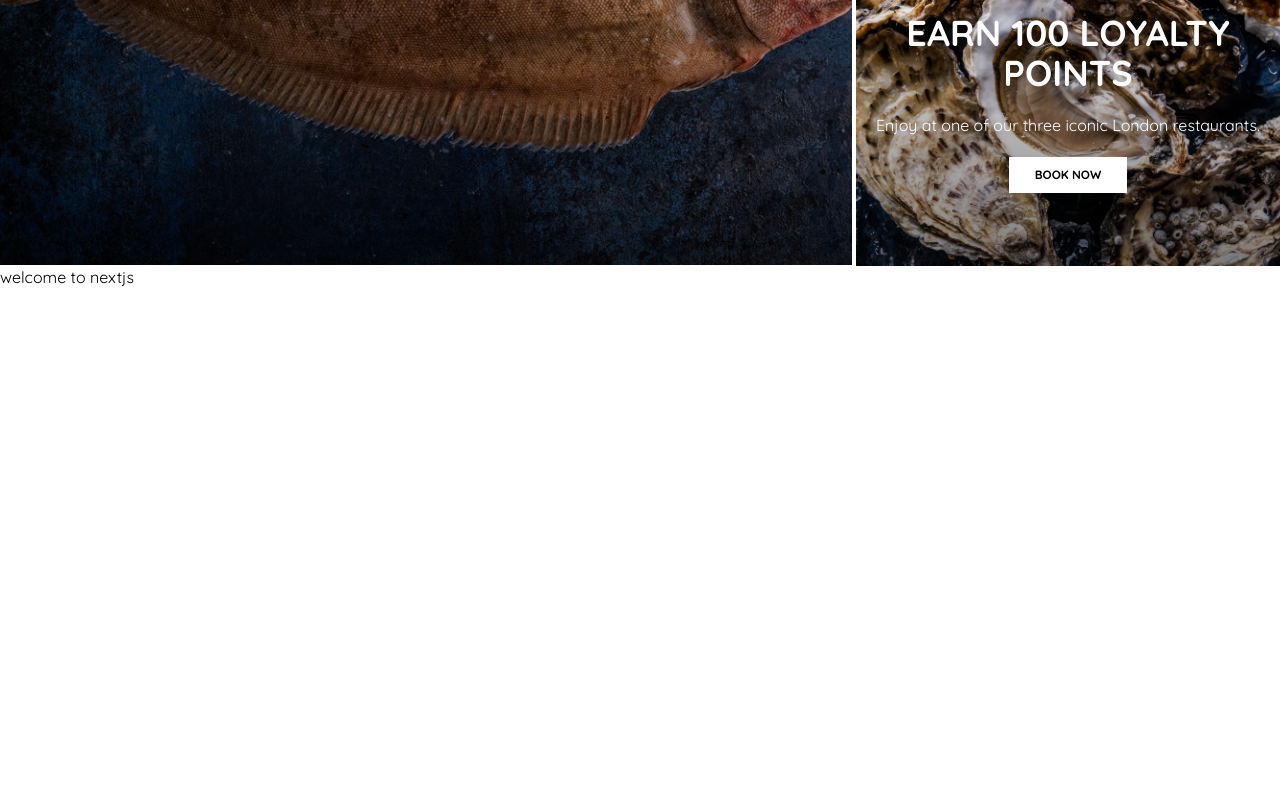
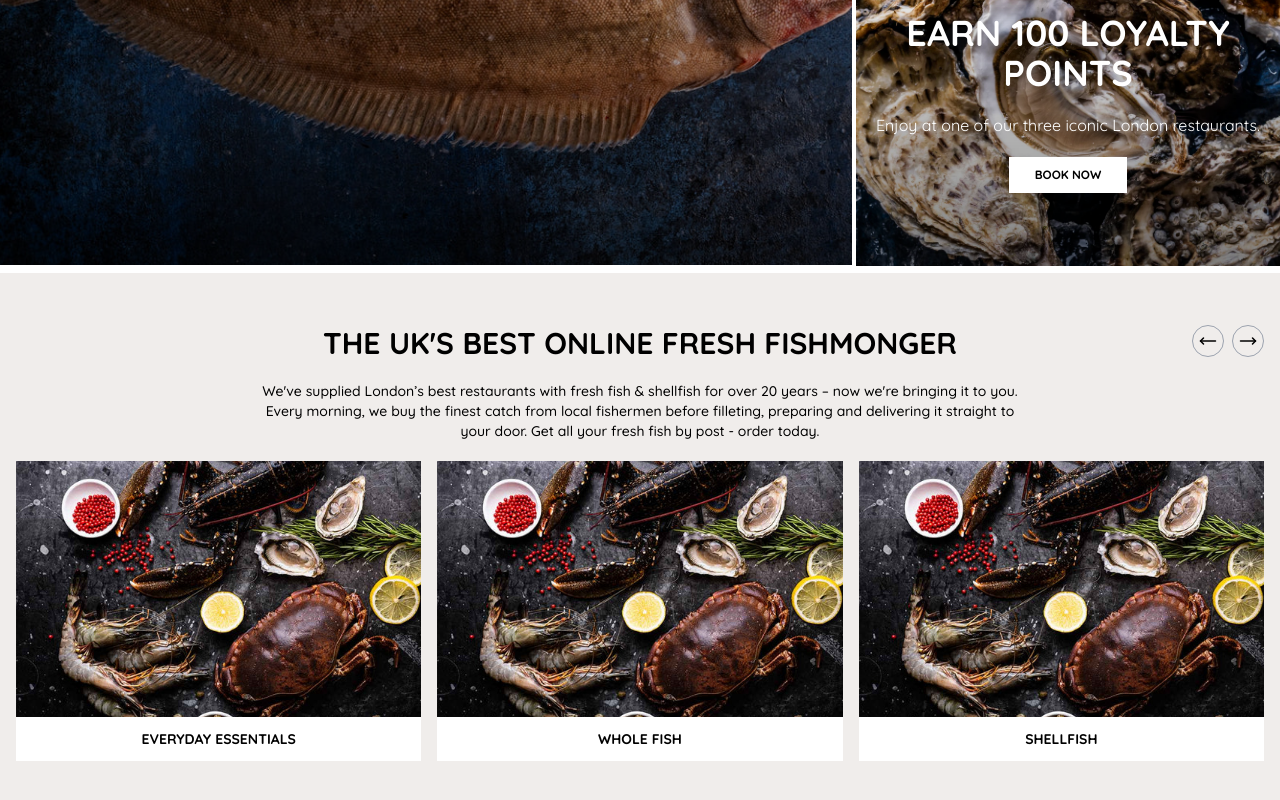
Before and after one commit to sakayat/fishtory, a Next.js app: page / in a window 1280 px wide. Shown: the part 502-1302 px from the top of the page. Before the commit the page ends 800 px from the top, so only its background shows below. Built offline with nearby package versions, Linux system fonts and the light colour scheme.

Commit message:
added collection products

```diff
--- /dev/null
+++ b/app/(root)/_components/CollectionItem.jsx
@@ -0,0 +1,24 @@
+import React from "react";
+import Link from "next/link";
+
+const CollectionItem = ({ product }) => {
+  return (
+    <div key={product.id} className="splide__slide w-full bg-white">
+      <Link href={product.link}>
+        <div className="group overflow-hidden block h-64 w-full">
+          <img
+            src={product.image}
+            className="w-full h-full object-cover transition-transform duration-500 group-hover:scale-110"
+          />
+        </div>
+        <div className="py-3 text-center">
+          <h3 className="text-sm font-bold uppercase text-black">
+            {product.title}
+          </h3>
+        </div>
+      </Link>
+    </div>
+  );
+};
+
+export default CollectionItem;
--- /dev/null
+++ b/app/(root)/_components/ProductCollections.jsx
@@ -0,0 +1,141 @@
+"use client";
+import { useEffect, useRef, useState } from "react";
+import "@splidejs/splide/dist/css/splide.min.css";
+import Splide from "@splidejs/splide";
+import SectionTitle from "./SectionTitle";
+import { MoveLeft, MoveRight } from "lucide-react";
+import CollectionItem from "./CollectionItem";
+
+const ProductCollections = () => {
+  const splideRef = useRef(null);
+  const [splide, setSplide] = useState(null);
+
+  const productData = [
+    {
+      id: 1,
+      title: "Everyday Essentials",
+      link: "/collections/everyday-essentials",
+      image: "./images/Shellfish-1000_540x.jpg",
+    },
+    {
+      id: 2,
+      title: "Whole Fish",
+      link: "/collections/whole-fish",
+      image: "./images/Shellfish-1000_540x.jpg",
+    },
+    {
+      id: 3,
+      title: "Shellfish",
+      link: "/collections/shellfish",
+      image: "./images/Shellfish-1000_540x.jpg",
+    },
+    {
+      id: 4,
+      title: "Fish Portions",
+      link: "/collections/fish-portions",
+      image: "./images/Shellfish-1000_540x.jpg",
+    },
+    {
+      id: 5,
+      title: "Smoked & Cured Fish",
+      link: "/collections/smoked-cured-fish",
+      image: "./images/Shellfish-1000_540x.jpg",
+    },
+    {
+      id: 6,
+      title: "Oysters",
+      link: "/collections/oysters",
+      image: "./images/Shellfish-1000_540x.jpg",
+    },
+    {
+      id: 7,
+      title: "Prawns",
+      link: "/collections/prawns",
+      image: "./images/Shellfish-1000_540x.jpg",
+    },
+    {
+      id: 8,
+      title: "Lobster",
+      link: "/collections/lobster",
+      image: "./images/Shellfish-1000_540x.jpg",
+    },
+    {
+      id: 9,
+      title: "Chef Made Meat Collection",
+      link: "/collections/chef-made-meat-collection",
+      image: "./images/Shellfish-1000_540x.jpg",
+    },
+  ];
+
+  useEffect(() => {
+    const splideInstance = new Splide(splideRef.current, {
+      type: "loop",
+      perPage: 3,
+      perMove: 1,
+      gap: "1rem",
+      pagination: false,
+      arrows: false,
+    });
+
+    splideInstance.mount();
+    setSplide(splideInstance);
+
+    return () => splideInstance.destroy();
+  }, []);
+
+  const goNext = () => {
+    if (splide) {
+      splide.go("+");
+    }
+  };
+
+  const goPrev = () => {
+    if (splide) {
+      splide.go("-");
+    }
+  };
+
+  return (
+    <div className="md:mt-[38rem] lg:mt-0 pb-8 bg-[#F0EDEB]">
+      <div className="container mx-auto px-4 py-8">
+        <div className="relative">
+          <SectionTitle
+            title="The UK's Best Online Fresh Fishmonger"
+            description="We've supplied London’s best restaurants with fresh fish & shellfish for
+        over 20 years – now we're bringing it to you. Every morning, we buy the
+        finest catch from local fishermen before filleting, preparing and
+        delivering it straight to your door. Get all your fresh fish by post -
+        order today."
+          />
+
+          <div className="hidden md:flex items-center gap-2 absolute top-5 right-0">
+            <button
+              onClick={goPrev}
+              className="text-black p-1.5 font-bold transition-all border border-gray-400 rounded-full w-8 h-8"
+            >
+              <MoveLeft size={18} />
+            </button>
+            <button
+              onClick={goNext}
+              className="text-black p-1.5 font-bold transition-all border border-gray-400 rounded-full w-8 h-8"
+            >
+              <MoveRight size={18} />
+            </button>
+          </div>
+        </div>
+        <div ref={splideRef} className="splide">
+          <div className="splide__track">
+            <div className="splide__list">
+              {productData.map((product) => (
+                <CollectionItem product={product} key={product.id} />
+              ))}
+            </div>
+          </div>
+        </div>
+      </div>
+      {/*  */}
+    </div>
+  );
+};
+
+export default ProductCollections;
--- /dev/null
+++ b/app/(root)/_components/SectionTitle.jsx
@@ -0,0 +1,16 @@
+import React from "react";
+
+const SectionTitle = ({ title, description }) => {
+  return (
+    <div className="py-5 text-center space-y-5">
+      <h1 className="uppercase font-bold text-2xl lg:text-3xl">
+        {title}
+      </h1>
+      <p className=" max-w-3xl mx-auto text-sm font-medium">
+        {description}
+      </p>
+    </div>
+  );
+};
+
+export default SectionTitle;
--- a/app/(root)/page.jsx
+++ b/app/(root)/page.jsx
@@ -1,10 +1,11 @@
+import ProductCollections from "./_components/ProductCollections";
 import Hero from "./_components/Hero";
 
 export default function Home() {
   return (
-    <div>
+    <div className="flex flex-col gap-2">
       <Hero />
-      <h1>welcome to nextjs</h1>
+      <ProductCollections />
     </div>
   );
 }
--- a/app/globals.css
+++ b/app/globals.css
@@ -14,3 +14,21 @@ body {
     text-wrap: balance;
   }
 }
+
+
+@media only screen and (max-width: 749px) {
+  .splide__list {
+    display: grid !important;
+    gap: 15px;
+    grid-template-columns: 1fr 1fr;
+    transform: translateX(0) !important;
+  }
+
+  .splide__slide{
+    width: 100% !important;
+  }
+
+  .carousel-nav-buttons {
+    display: none;
+  }
+}
--- a/package.json
+++ b/package.json
@@ -9,6 +9,7 @@
     "lint": "next lint"
   },
   "dependencies": {
+    "@splidejs/splide": "^4.1.4",
     "lucide-react": "^0.484.0",
     "next": "14.2.25",
     "react": "^18",
```
Also changed, not shown: public/images/Shellfish-1000_540x.jpg (added), 1 other file (tests, documents, lock files or other folders).
